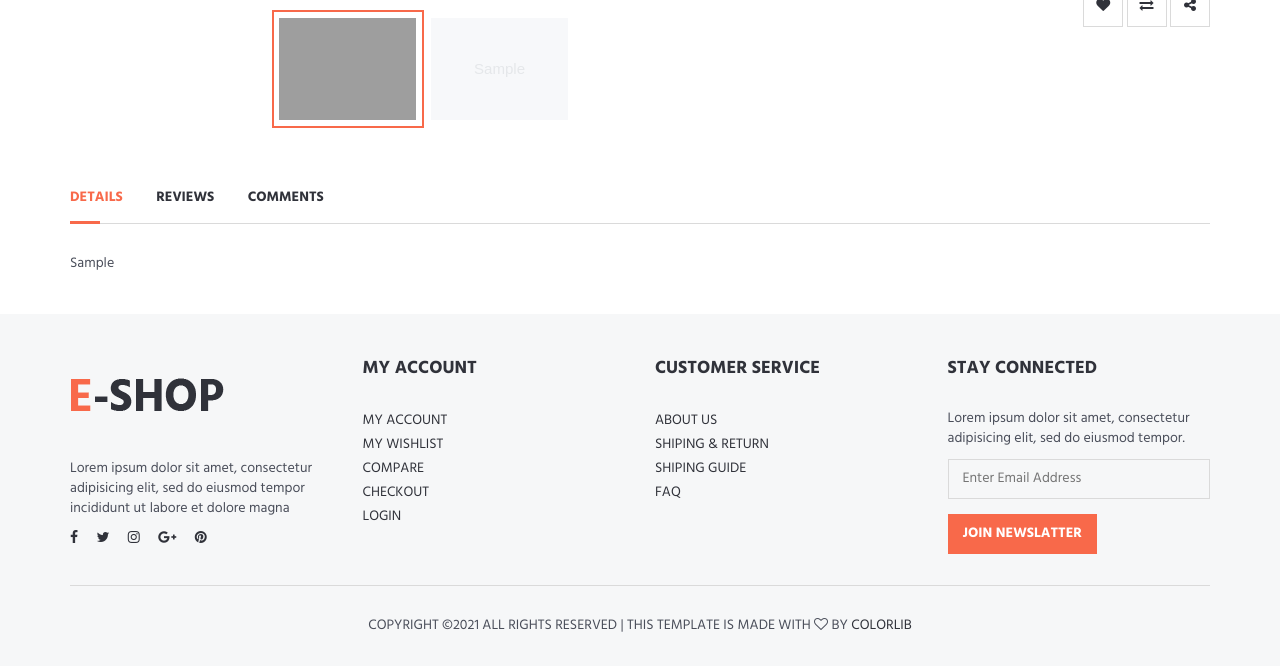
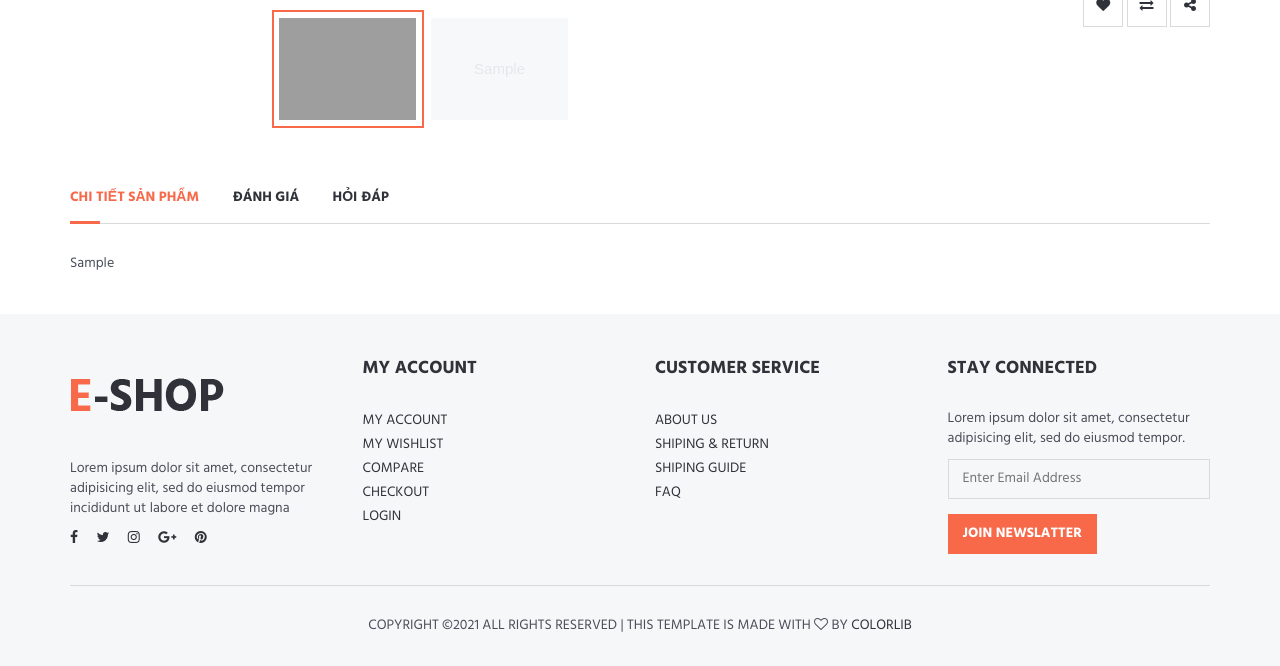
Before and after one commit to htduc00/kttkpm_ecommerce_btl, a Django app: a page that uses home/templates/product_detail.html in a window 1280 px wide. Shown: the part 661-1327 px from the top of the page. Run offline with Django 3.2, Linux system fonts and the light colour scheme; tables that the repository leaves empty hold one stand-in row (values such as "Sample post"); grey boxes marked "Sample" are stand-in pictures; some libraries are stand-ins or nearby versions; grey boxes are pictures that could not be loaded.

Commit message:
push 8/6

```diff
--- a/home/templates/product_detail.html
+++ b/home/templates/product_detail.html
@@ -41,8 +41,6 @@
                                     <img src="{{ image.urlimage.url }}" alt="" style="height: 400px">
                                 </div>
                             {% endfor %}
-
-
                         </div>
                         <div id="product-view">
                             <div class="product-view">
@@ -71,9 +69,6 @@
                                     <i class="fa fa-star{% if product.avaregereview < 5%}-o empty{% endif%}"></i>
                                     {{ product.avaregereview |stringformat:".2f"}}
                                 </div>
-
-
-
                                 <a onclick="toReview()" href="#tab2"> {{ product.countreview}}  Review(s) / Add Review</a>
                             </div>
                             {% if product.type == "Book" %}
@@ -168,9 +163,9 @@
                     <div class="col-md-12">
                         <div class="product-tab">
                             <ul class="tab-nav" id = "mytabs">
-                                <li class="active"><a data-toggle="tab" href="#tab1">Details</a></li>
-                                <li><a data-toggle="tab" href="#tab2">Reviews</a></li>
-                                <li><a data-toggle="tab" href="#tab3">Comments</a></li>
+                                <li class="active"><a data-toggle="tab" href="#tab1">CHI TIẾT SẢN PHẨM</a></li>
+                                <li><a data-toggle="tab" href="#tab2">ĐÁNH GIÁ</a></li>
+                                <li><a data-toggle="tab" href="#tab3">HỎI ĐÁP</a></li>
                             </ul>
 
                             <!-- Detail -->
@@ -287,8 +282,7 @@
                                                 <div class="comment-head">
                                                   <h6 class="comment-name"><a href="#">{{ comment.user_profile.hovaten }}</a></h6>
                                                   <span>{{ comment.createdat }}</span>
-                                                  <i data-replybox="panel{{comment.id}}" class="fa fa-reply" onClick="reply(this.dataset.replybox)"></i>
-                                                  <i class="fa fa-heart"></i>
+                                                  <i data-replybox="panel{{comment.id}}" class="fa fa-reply" onClick="reply(this.dataset.replybox)">&nbsp;Trả lời</i>
                                                 </div>
                                                 <div class="comment-content">
                                                   {{ comment.noidung }}
@@ -325,8 +319,7 @@
                                                   <div class="comment-head">
                                                     <h6 class="comment-name"><a href="#">{{reply.user_profile.hovaten}}</a></h6>
                                                     <span>{{reply.createdat}}</span>
-                                                    <i data-replybox="panelrep{{comment.id}}" class="fa fa-reply" onClick="reply(this.dataset.replybox)"></i>
-                                                    <i class="fa fa-heart"></i>
+                                                    <i data-replybox="panelrep{{comment.id}}" class="fa fa-reply" onClick="reply(this.dataset.replybox)">&nbsp;Trả lời</i>
                                                   </div>
                                                   <div class="comment-content">
                                                     {{reply.noidung}}
```
